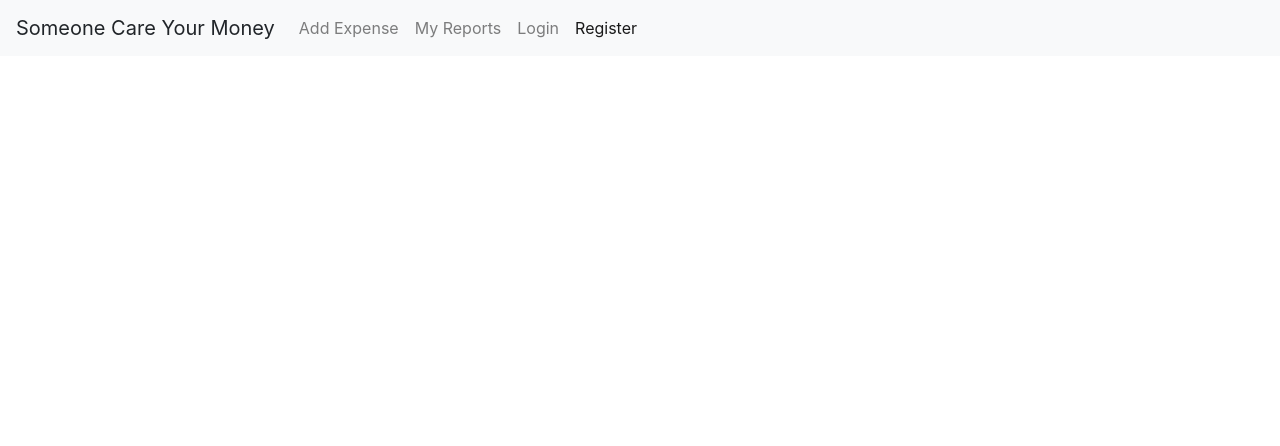
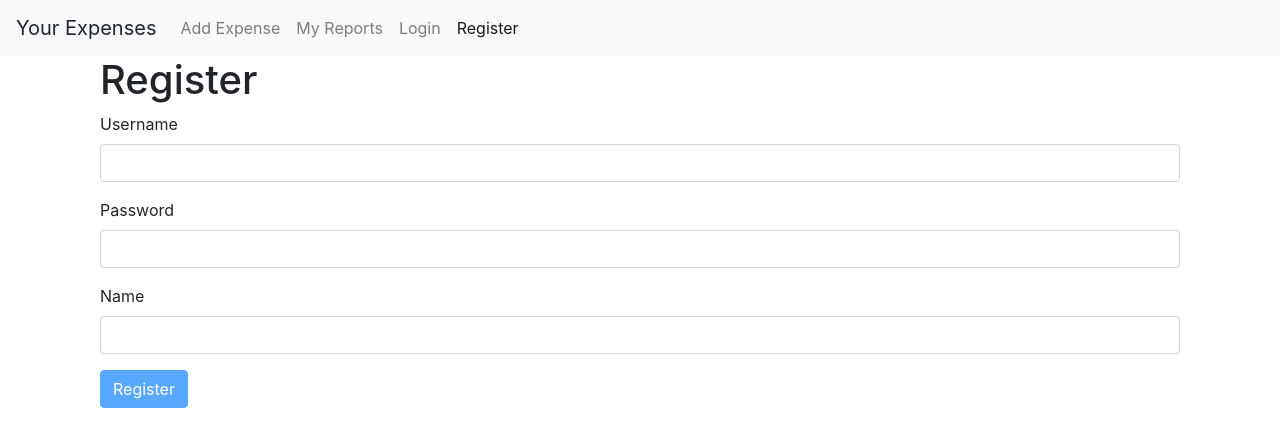
Before and after one commit to cejodrake/AnExpenseFrontEndChallenge, a React (Create React App) app: page /register in a window 1280 px wide. Shown: the top 446 px of the page. Built offline with nearby package versions, Linux system fonts and the light colour scheme.

Commit message:
update registerForm and create userServices for register

```diff
--- a/src/App.js
+++ b/src/App.js
@@ -10,6 +10,7 @@ import NavBar from './components/common/navBar';
 import './App.css';
 import 'react-toastify/dist/ReactToastify.css'
 import NotFound from './components/notfound';
+import RegisterForm from './components/registerForm';
 
 
 
@@ -28,7 +29,7 @@ class App extends Component {
                 <main className="container">
                     <Switch>
                         <Route path="/login" component={LoginForm} />
-
+                        <Route path="/register" component={RegisterForm} />
                         <Route path="/newexpense" component={NewExpenseForm} />
                         <Route path="/not-found" component={NotFound} />
                     </Switch>
--- a/src/components/common/navBar.jsx
+++ b/src/components/common/navBar.jsx
@@ -4,7 +4,7 @@ import { NavLink } from 'react-router-dom';
 const NavBar = ({ user }) => {
     return (
         <nav className="navbar navbar-expand-lg navbar-light bg-light">
-            <a className="navbar-brand" >Someone Care Your Money</a>
+            <a className="navbar-brand" >Your Expenses</a>
             <button className="navbar-toggler"
                 type="button"
                 data-toggle="collapse"
--- a/src/components/newExpenseForm.jsx
+++ b/src/components/newExpenseForm.jsx
@@ -16,6 +16,7 @@ class NewExpenseForm extends Form {
             total: 0,
             comments: ""
         },
+
         categories: [],
         errors: {}
     }
@@ -30,11 +31,20 @@ class NewExpenseForm extends Form {
 
     async componentDidMount() {
         this.getAllCategories();
-        //    this.generateExpese();
     }
     doSubmit = async () => {
 
-        const res = await saveExpense(this.state.data);
+        try {
+            const res = await saveExpense(this.state.data);
+        } catch (error) {
+            if (error.response && error.response.status === 400) {
+                const errors = { ...this.state.errors };
+                errors.date = error.response.data;
+                toast.error(this.setState({ errors }));
+
+            }
+        }
+
 
         toast.success("Success");
 
--- a/src/components/registerForm.jsx
+++ b/src/components/registerForm.jsx
@@ -1,8 +1,51 @@
 import React from 'react';
 import Form from './common/form';
 
+import Joi from 'joi-browser';
+import auth from '../services/authServices';
+import { register } from './../services/userService';
+import { toast } from 'react-toastify';
+
 class RegisterForm extends Form {
 
+    state = {
+        data: { username: "", password: "", name: "" },
+        errors: {}
+    }
 
+    schema = {
+        username: Joi.string().email().required().label('Username'),
+        password: Joi.string().min(6).required().label('Password'),
+        name: Joi.string().required().label('Name')
+
+    }
+
+    doSubmit = async () => {
+        try {
+            const res = await register(this.state.data);
+            window.location = "/"
+        } catch (error) {
+            if (error.response && error.response.status === 400) {
+                const errors = { ...this.state.errors };
+                errors.username = error.response.data;
+                toast.error(this.setState({ errors }));
+            }
+        }
+    }
+    render() {
+        return (
+            <div className="container">
+                <h1>Register</h1>
+                <form onSubmit={this.handleSubmit} >
+                    {this.renderInput('username', 'Username')}
+                    {this.renderInput('password', 'Password', 'password')}
+                    {this.renderInput('name', 'Name')}
+                    {this.renderButton('Register')}
+                </form>
+            </div>
+        );
+    }
 
 }
+
+export default RegisterForm;
--- /dev/null
+++ b/src/services/userService.js
@@ -0,0 +1,15 @@
+import http from './httpServices';
+
+
+import { apiUrl } from '../config.json';
+
+
+const apiEndPoint = apiUrl + '/users';
+
+export function register(user) {
+    return http.post(apiEndPoint, {
+        email: user.email,
+        password: user.password,
+        name: user.name
+    });
+};
```
